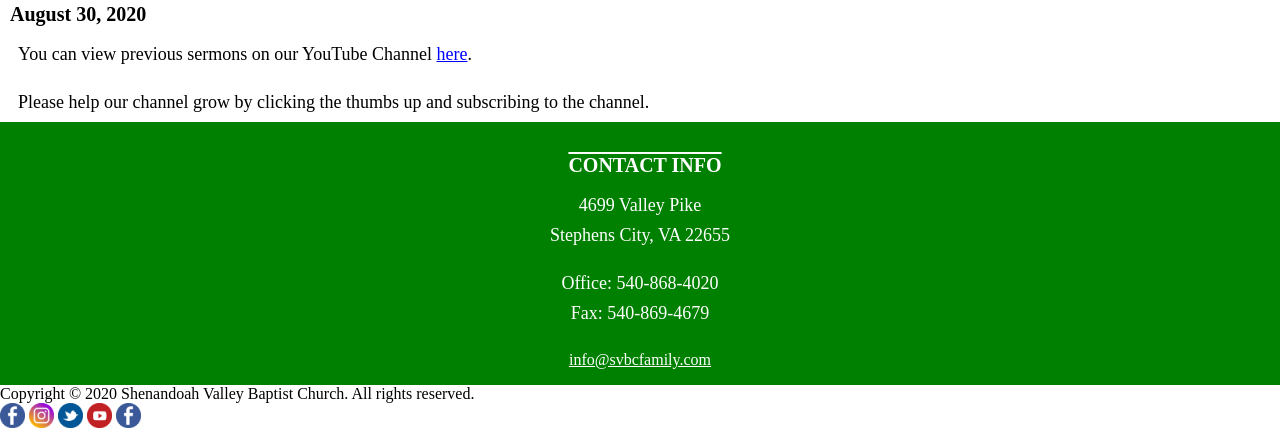
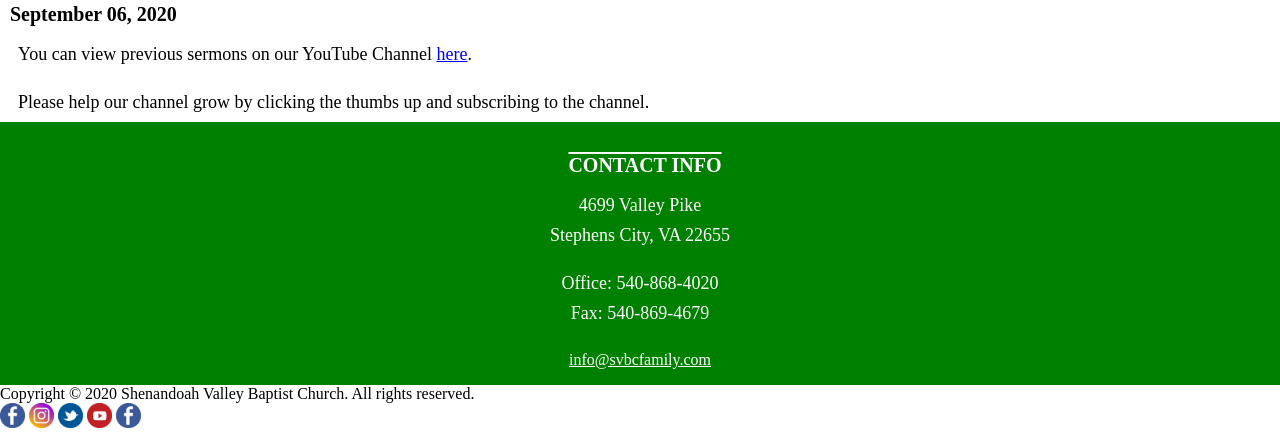
Before and after one commit to lewisdm87/svbcfamily.github.io, a PHP site: page /sermons.php in a window 1280 px wide. Shown: the part 505-937 px from the top of the page. Run offline with PHP 8.4, Linux system fonts and the light colour scheme; some libraries are stand-ins or nearby versions.

Commit message:
Updated sermon video for 20200906

```diff
--- a/sermons.php
+++ b/sermons.php
@@ -17,9 +17,9 @@
 <h1>Sunday Sermon</h1>
 </div>
 
-<iframe width="560" height="315" src="https://www.youtube.com/embed/BBaCraIszXc" frameborder="0" allow="accelerometer; autoplay; encrypted-media; gyroscope; picture-in-picture" allowfullscreen></iframe>
+<iframe width="560" height="315" src="https://www.youtube.com/embed/odBgZCqYC8E" frameborder="0" allow="accelerometer; autoplay; encrypted-media; gyroscope; picture-in-picture" allowfullscreen></iframe>
 
-<h2>August 30, 2020</h2>
+<h2>September 06, 2020</h2>
 
 
 <br>
```
